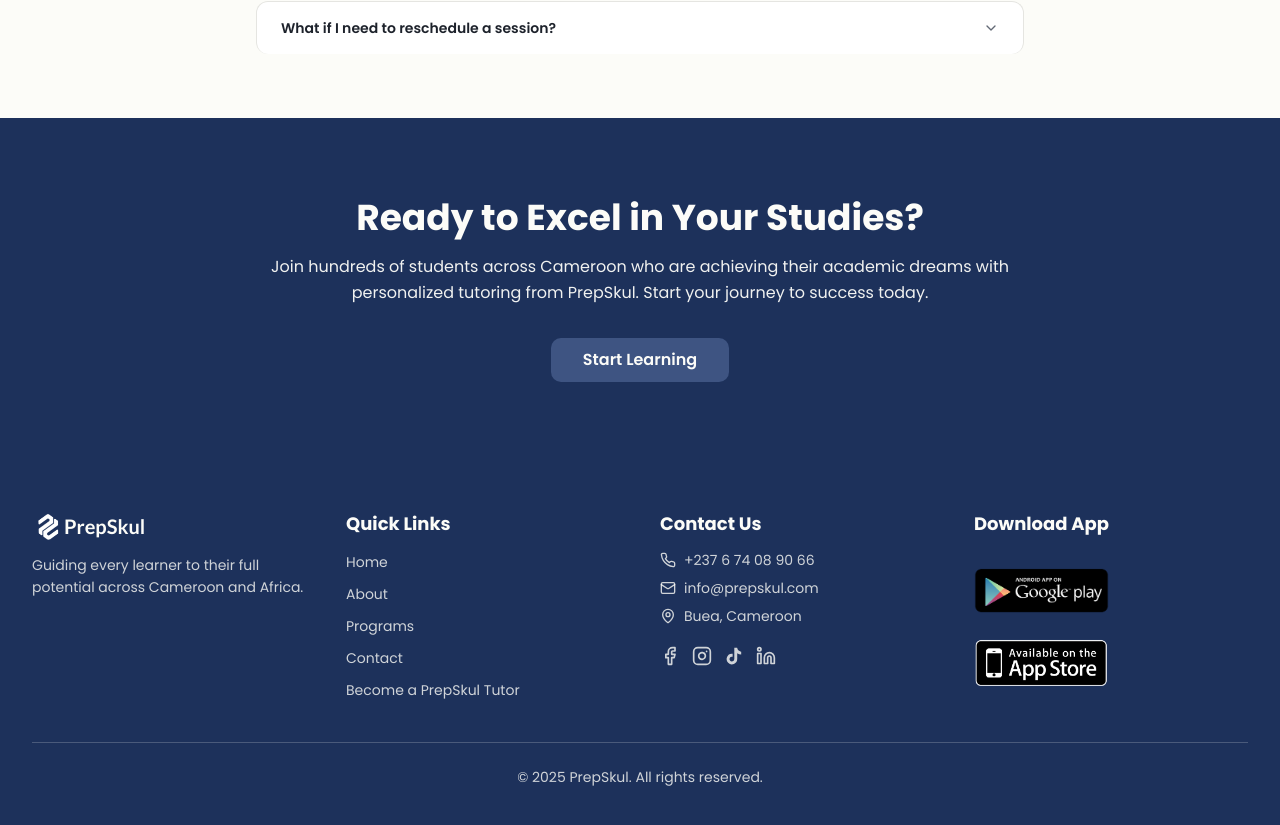
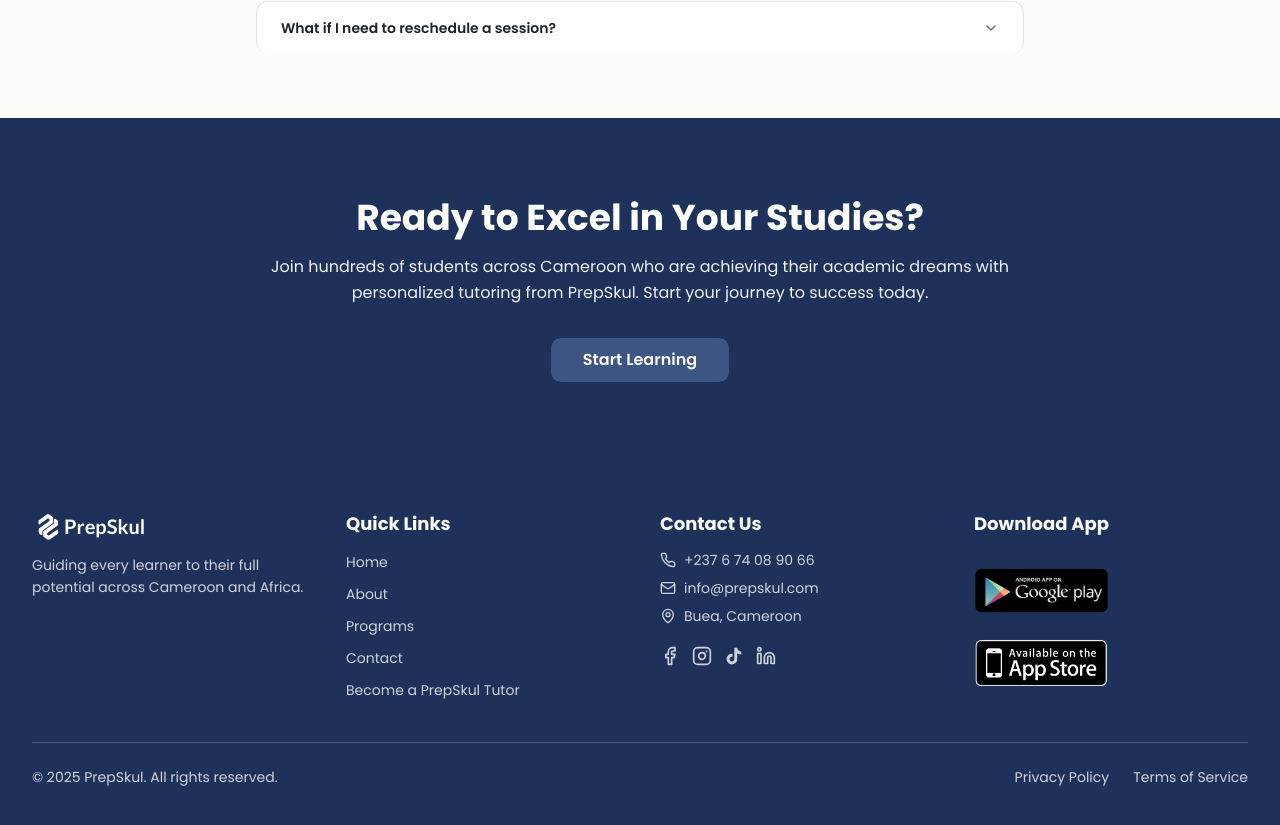
Before and after one commit to delbertkimbi/PrepSkul_Web, a Next.js app: page /en in a window 1280 px wide. Shown: the part 4135-4960 px from the top of the page. Built offline with nearby package versions, Linux system fonts and the light colour scheme.

Commit message:
feat: Add Privacy Policy and Terms links to footer

```diff
--- a/components/footer.tsx
+++ b/components/footer.tsx
@@ -179,8 +179,16 @@ export function Footer() {
             </div>
           </div>
 
-          <div className="pt-6 border-t border-primary-foreground/20 text-center text-primary-foreground/80 text-sm">
+          <div className="pt-6 border-t border-primary-foreground/20 flex flex-col md:flex-row justify-between items-center gap-4 text-primary-foreground/80 text-sm">
             <p>&copy; {new Date().getFullYear()} PrepSkul. {t.footer.allRightsReserved}</p>
+            <div className="flex gap-6">
+              <Link href={`/${locale}/privacy-policy`} className="hover:text-primary-foreground hover:underline transition-colors">
+                {t.footer.privacyPolicy}
+              </Link>
+              <Link href={`/${locale}/terms`} className="hover:text-primary-foreground hover:underline transition-colors">
+                {t.footer.termsOfService}
+              </Link>
+            </div>
           </div>
         </div>
       </footer>
--- a/lib/translations.ts
+++ b/lib/translations.ts
@@ -272,7 +272,9 @@ export const translations = {
       hours: "Hours",
       minutes: "Minutes",
       seconds: "Seconds",
-      allRightsReserved: "All rights reserved."
+      allRightsReserved: "All rights reserved.",
+      privacyPolicy: "Privacy Policy",
+      termsOfService: "Terms of Service"
     },
     programs: {
       hero: {
@@ -855,7 +857,9 @@ export const translations = {
       hours: "Heures",
       minutes: "Minutes",
       seconds: "Secondes",
-      allRightsReserved: "Tous droits réservés."
+      allRightsReserved: "Tous droits réservés.",
+      privacyPolicy: "Politique de Confidentialité",
+      termsOfService: "Conditions d'Utilisation"
     },
     programs: {
       hero: {
```
